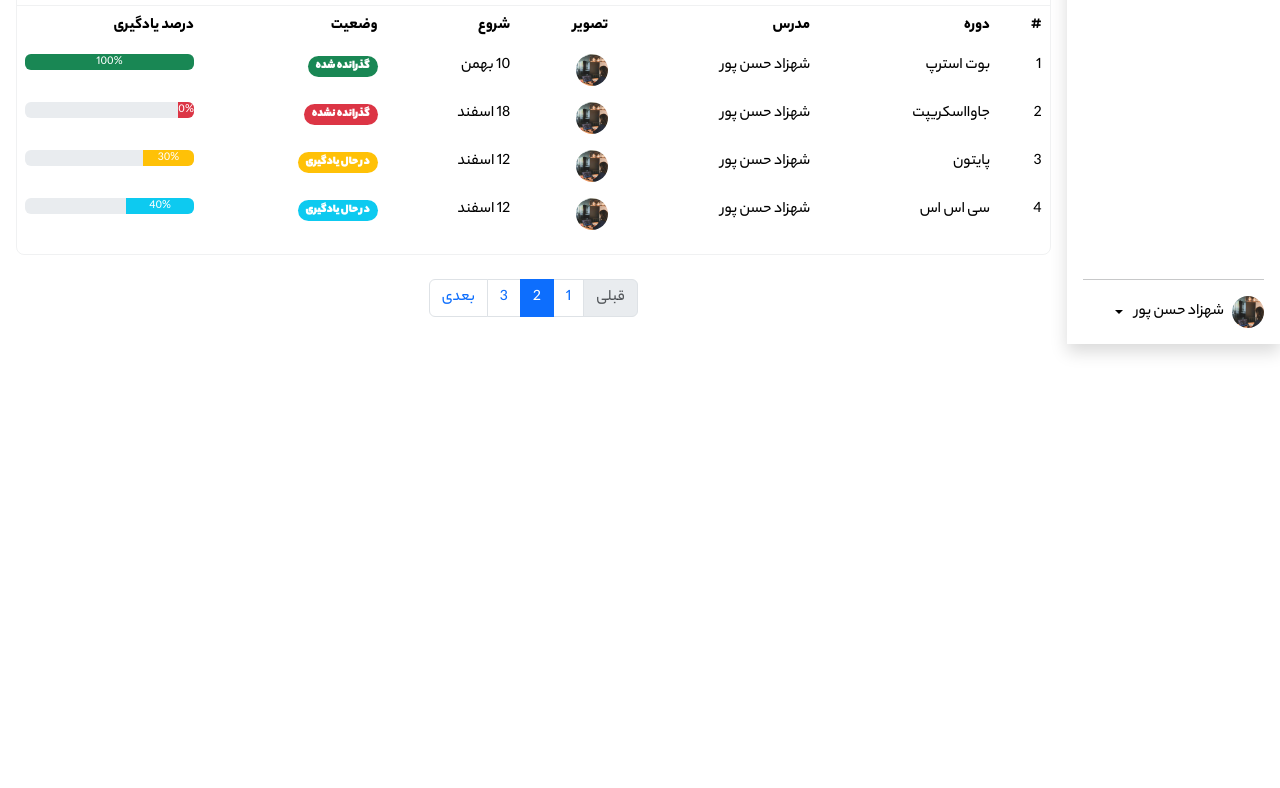
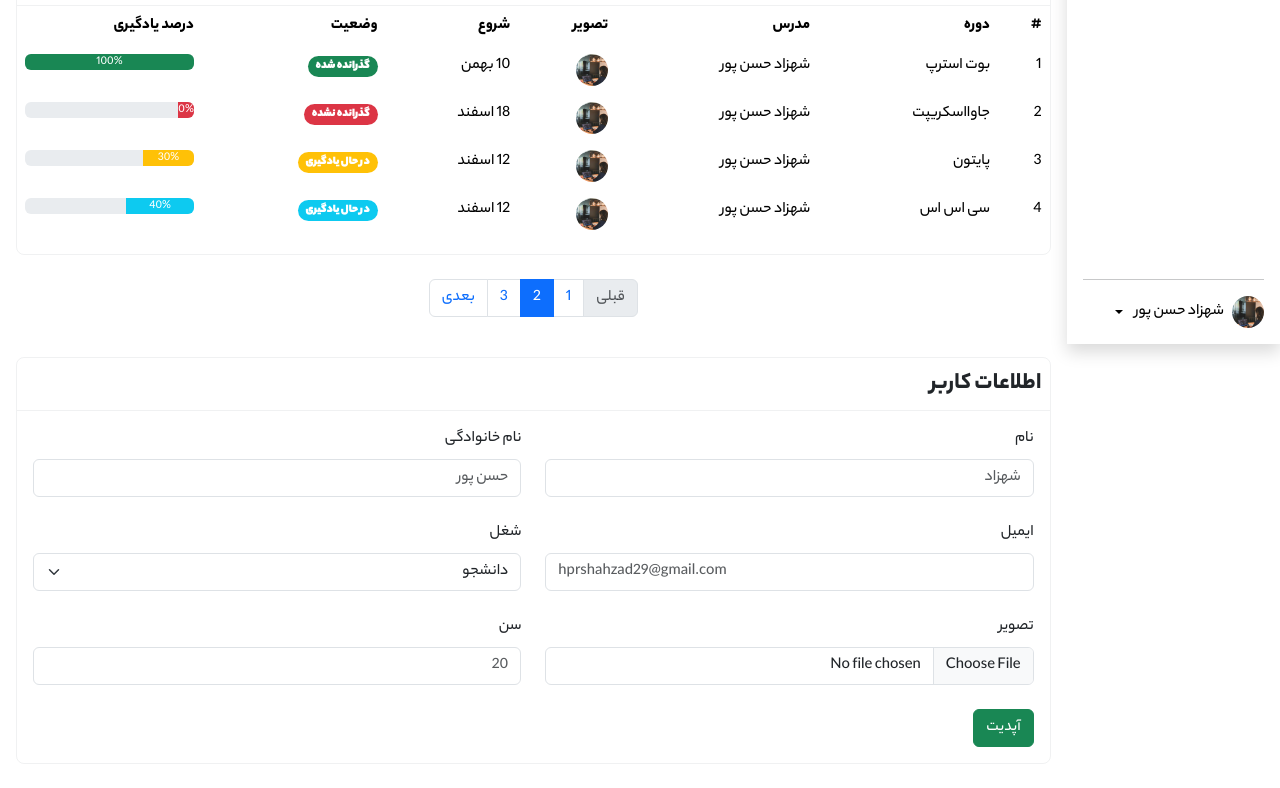
Before and after one commit to Shahzadhpr/Dashboard, a plain HTML site: page index.html in a window 1280 px wide. Shown: the part 456-1244 px from the top of the page. Before the commit the page ends 813 px from the top, so only its background shows below. Drawn offline with Linux system fonts and the light colour scheme.

Commit message:
Forms development

```diff
--- a/index.html
+++ b/index.html
@@ -411,6 +411,64 @@
                             </li>
                         </ul>
                     </div>
+
+                    <div class="border border-secondary border-opacity-10 rounded-3 mt-4">
+                        <div class="p-2 border-bottom border-secondary  border-opacity-10">
+                            <span class="fw_800 fs-4">اطلاعات کاربر</span>
+                        </div>
+                        <form action="#" class="row row-gap-4 p-3">
+                            <div class="col-12 col-sm-6">
+                                <div class="">
+                                    <label for="" class="form-label">نام</label>
+                                    <input type="text"class="form-control" placeholder="شهزاد">
+                                </div>
+                            </div>
+
+                            <div class="col-12 col-sm-6">
+                                <div class="">
+                                    <label for="" class="form-label">نام خانوادگی</label>
+                                    <input type="text"class="form-control" placeholder="حسن پور">
+                                </div>
+                            </div>
+
+                            <div class="col-12 col-sm-6">
+                                <div class="">
+                                    <label for="" class="form-label">ایمیل</label>
+                                    <input type="email"class="form-control" placeholder="hprshahzad29@gmail.com">
+                                </div>
+                            </div>
+
+                            <div class="col-12 col-sm-6">
+                                <div class="">
+                                    <label for="" class="form-label">شغل</label>
+                                    <select class="form-select">
+                                      <option selected>دانشجو</option>
+                                      <option value="1">برنامه نویس</option>
+                                      <option value="2">آزاد</option>
+                                      <option value="3">دیگر</option>
+                                    </select>
+                                </div>
+                            </div>
+
+                            <div class="col-12 col-sm-6">
+                                <div class="">
+                                    <label for="" class="form-label">تصویر</label>
+                                    <input type="file"class="form-control" placeholder="دانشجو">
+                                </div>
+                            </div>
+
+                            <div class="col-12 col-sm-6">
+                                <div class="">
+                                    <label for="" class="form-label">سن</label>
+                                    <input type="text"class="form-control" placeholder="20">
+                                </div>
+                            </div>
+
+                            <div>
+                                <button type="submit" class="btn btn-success">آپدیت</button>
+                            </div>
+                        </form>
+                    </div>
                 </div>
             </div>
         </div>
```
